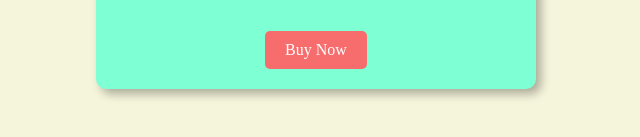
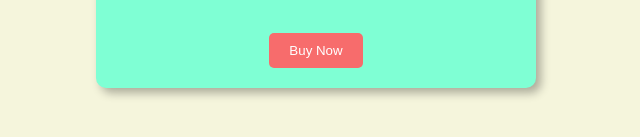
Before and after one commit to acciojob/pricing-card-Sharma7827, a website: page main.html in a window 1280 px wide. Shown: the part 501-638 px from the top of the page, 324-964 px from the left. Drawn offline with Linux system fonts and the light colour scheme.

Commit message:
created a submission

```diff
--- a/main.html
+++ b/main.html
@@ -18,7 +18,7 @@
 
         <p class="para2">Description: Lorem, ipsum dolor sit amet consectetur adipisicing elit.</p>
 
-        <a href="#" class="btn">Buy Now</a>
+        <button class="btn">Buy Now</button>
     </div>
     <script type="text/javascript" src="./script.js">
 </script>
```
